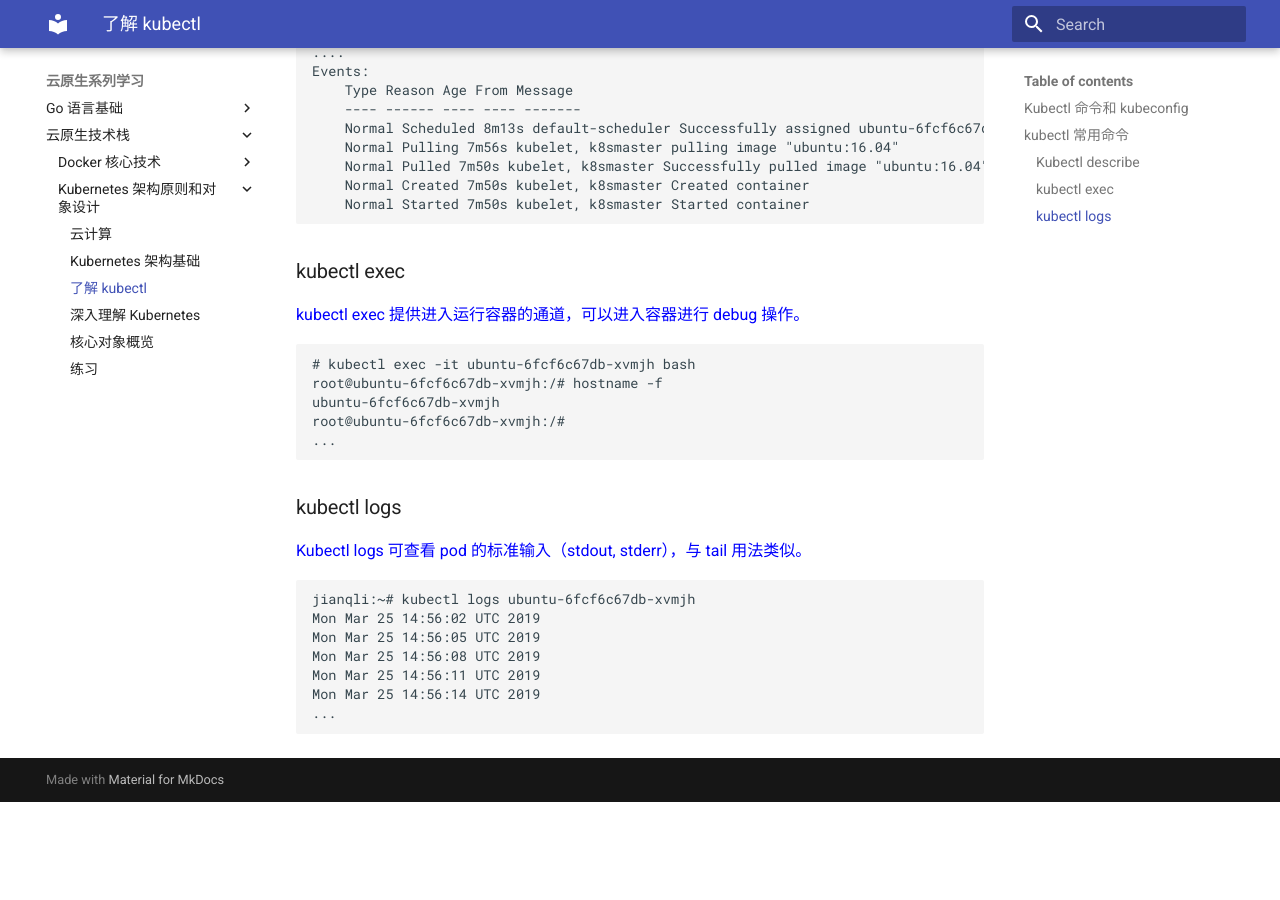
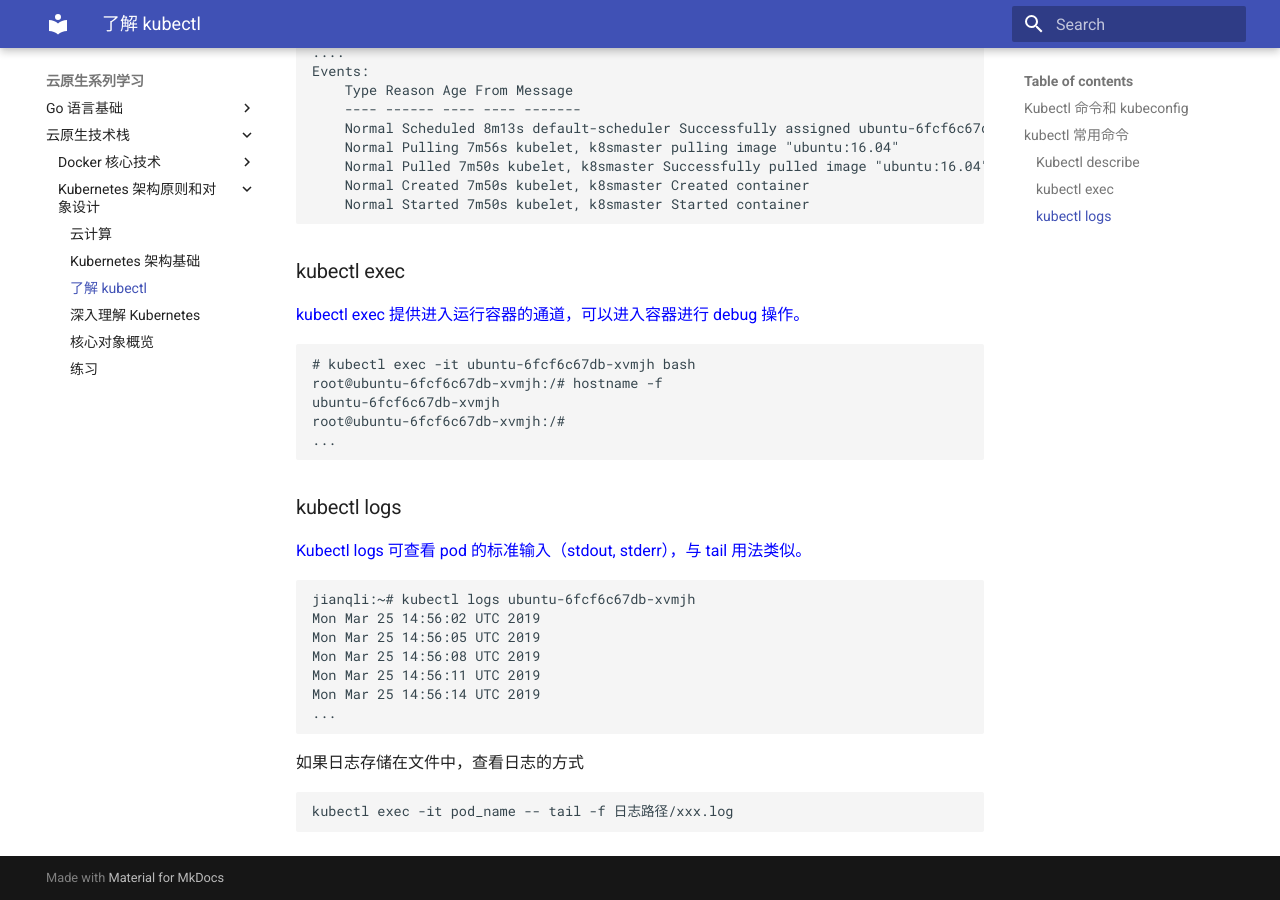
Before and after one commit to mkbooks/k8s-mengfanjie, an MkDocs documentation site: the page built from docs/2/2/3.md, in a window 1280 px wide and 900 px high, scrolled down 1094 px. Built offline with MkDocs 1.6.1 and Material for MkDocs 9.7.7, drawn with Linux system fonts in a browser that asks for light colours; before the commit the page ends 1896 px from its top, so only the background shows below that.

Commit message:
kubectl exec

````diff
--- a/docs/2/2/3.md
+++ b/docs/2/2/3.md
@@ -69,3 +69,7 @@ Mon Mar 25 14:56:11 UTC 2019
 Mon Mar 25 14:56:14 UTC 2019
 ...
 ```
+如果日志存储在文件中，查看日志的方式
+```
+kubectl exec -it pod_name -- tail -f 日志路径/xxx.log
+```
````
